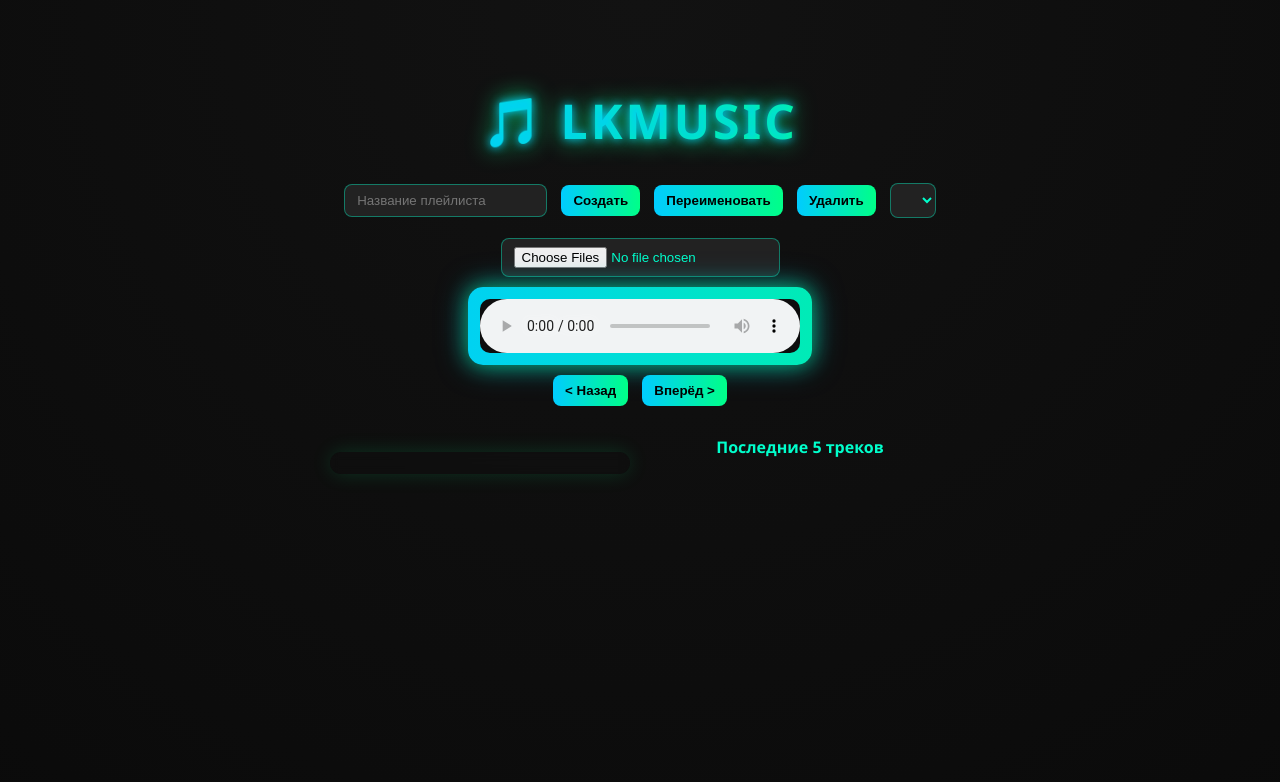
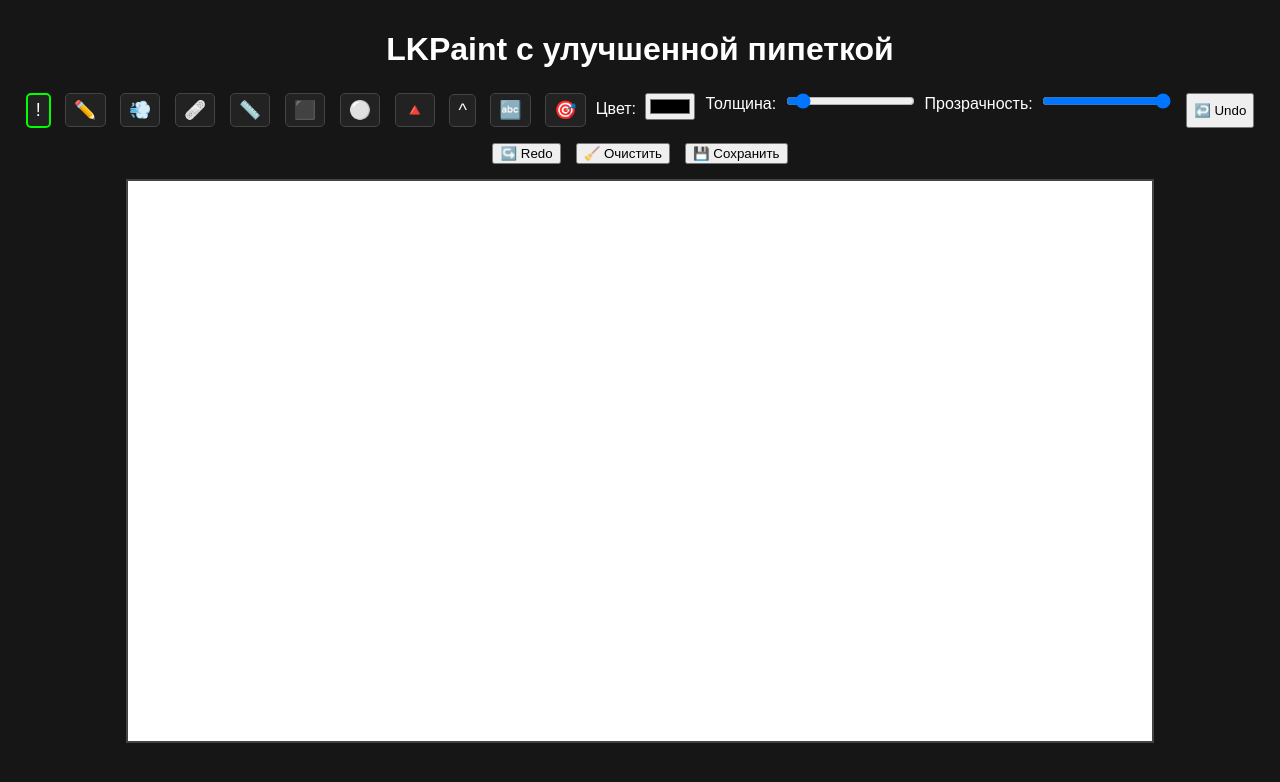
Before and after one commit to YusufAzizovich/LKMusic.com, a plain HTML site: page index.html in a window 1280 px wide. Drawn offline with Linux system fonts and the light colour scheme.

```diff
--- a/index.html
+++ b/index.html
@@ -2,230 +2,174 @@
 <html lang="ru">
 <head>
 <meta charset="UTF-8">
-<title>LKMusic с плейлистами</title>
-<link rel="icon" type="image/jpg" href="фавикон.jpg">
+<title>LKPaint с улучшенной пипеткой</title>
 <style>
-body {
-  font-family: 'Segoe UI', Arial, sans-serif;
-  background: radial-gradient(circle at top, #121212 0%, #0a0a0a 100%);
-  color: #fff;
-  display: flex;
-  flex-direction: column;
-  align-items: center;
-  padding: 40px 20px;
-  min-height: 100vh;
-  overflow-x: hidden;
+body { background: #161616; color: white; font-family: Arial, sans-serif; text-align: center; margin: 0; padding: 10px; }
+h1 { margin-bottom: 20px; }
+
+.controls { display: flex; flex-wrap: wrap; justify-content: center; gap: 5px; margin-bottom: 10px; }
+.tool-group button { font-size: 18px; cursor: pointer; padding: 5px 8px; background: #222; border: 1px solid #444; color: white; border-radius: 5px; }
+.tool-group button.active { border: 2px solid #0f0; }
+input[type="color"], input[type="range"], button, select { margin: 5px; }
+canvas { background: white; border: 2px solid #444; display: block; margin: 0 auto; touch-action: none; cursor: crosshair; }
+#brushList { display: flex; flex-wrap: wrap; justify-content: center; gap: 5px; margin-top: 5px; }
+#brushList img { width: 40px; height: 40px; cursor: pointer; border: 2px solid #444; border-radius: 5px; }
+#brushList img.selected { border: 2px solid #0f0; }
+
+#magnifier {
+    position: absolute;
+    width: 120px;
+    height: 120px;
+    border: 2px solid #0f0;
+    border-radius: 50%;
+    pointer-events: none;
+    display: none;
+    z-index: 9999;
+    background: #111;
 }
-h2 {
-  font-size: 48px;
-  margin-bottom: 20px;
-  text-transform: uppercase;
-  letter-spacing: 3px;
-  font-weight: 800;
-  background: linear-gradient(90deg, #00ccff, #00ff88);
-  -webkit-background-clip: text;
-  -webkit-text-fill-color: transparent;
-  text-shadow: 0 0 10px rgba(0,255,136,0.5), 0 0 25px rgba(0,204,255,0.4);
-  animation: glowShift 6s ease-in-out infinite alternate;
+#magnifier span {
+    position: absolute;
+    bottom: 2px;
+    left: 2px;
+    color: white;
+    font-size: 12px;
+    background: rgba(0,0,0,0.5);
+    padding: 2px 4px;
+    border-radius: 3px;
 }
-@keyframes glowShift {
-  from { text-shadow: 0 0 10px #00ff88, 0 0 25px #00ccff; }
-  to   { text-shadow: 0 0 10px #00ccff, 0 0 25px #00ff88; }
-}
-input[type="file"], input[type="text"], select, button {
-  margin: 10px 5px;
-  padding: 8px 12px;
-  border-radius: 8px;
-  border: 1px solid #00ffcc66;
-  background: #222;
-  color: #00ffcc;
-  cursor: pointer;
-  transition: 0.3s;
-}
-input[type="file"]:hover, input[type="text"]:hover, select:hover, button:hover {
-  background: #00ff8833;
-}
-.player-box {
-  padding: 12px;
-  border-radius: 15px;
-  background: linear-gradient(270deg, #00ccff, #00ff88, #00ccff);
-  background-size: 400% 400%;
-  animation: gradientMove 6s ease infinite;
-  box-shadow: 0 0 20px rgba(0,255,136,0.5), 0 0 30px rgba(0,204,255,0.5);
-}
-audio {
-  display: block;
-  width: 320px;
-  border-radius: 10px;
-  background: #0d0d0d;
-}
-@keyframes gradientMove {
-  0% { background-position: 0% 50%; }
-  50% { background-position: 100% 50%; }
-  100% { background-position: 0% 50%; }
-}
-button { background: linear-gradient(90deg, #00ccff, #00ff88); color: #000; font-weight: bold; border: none; cursor: pointer; }
-button:hover { transform: scale(1.07); } button:active { transform: scale(0.96); }
-.playlist-container { display: flex; gap: 20px; margin-top: 20px; flex-wrap: wrap; }
-#playlist, #historyList { list-style: none; padding: 0; width: 300px; border-radius: 12px; overflow: hidden; box-shadow: 0 0 20px rgba(0,255,136,0.15); backdrop-filter: blur(5px); }
-#playlist li, #historyList li { padding: 10px 12px; cursor: pointer; display: flex; justify-content: space-between; align-items: center; background: rgba(40, 40, 40, 0.7); border-bottom: 1px solid #00ff8844; transition: background 0.25s, transform 0.15s; }
-#playlist li:hover, #historyList li:hover { background: rgba(0, 255, 136, 0.15); transform: translateX(4px); }
-#playlist li.active { background: linear-gradient(90deg, rgba(0,204,255,0.3), rgba(0,255,136,0.3)); }
-.delete-btn { background: #ff3b3b; border: none; color: #fff; cursor: pointer; border-radius: 5px; padding: 4px 7px; }
-.delete-btn:hover { background: #ff6666; }
-#historyList li { justify-content: flex-start; }
-.history-title { text-align: center; font-weight: bold; margin-bottom: 5px; color: #00ffcc; }
 </style>
 </head>
 <body>
 
-<h2>🎵 LKMusic</h2>
+<h1>LKPaint с улучшенной пипеткой</h1>
 
-<div>
-  <input type="text" id="newPlaylistName" placeholder="Название плейлиста">
-  <button id="createPlaylistBtn">Создать</button>
-  <button id="renamePlaylistBtn">Переименовать</button>
-  <button id="deletePlaylistBtn">Удалить</button>
-  <select id="playlistSelector"></select>
+<div class="controls">
+    <div class="tool-group">
+        <button data-tool="brush" class="tool active">!</button>
+        <button data-tool="pencil" class="tool">✏️</button>
+        <button data-tool="spray" class="tool">💨</button>
+        <button data-tool="eraser" class="tool">🩹</button>
+        <button data-tool="line" class="tool">📏</button>
+        <button data-tool="rect" class="tool">⬛</button>
+        <button data-tool="circle" class="tool">⚪</button>
+        <button data-tool="triangle" class="tool">🔺</button>
+        <button data-tool="fill" class="tool">^</button>
+        <button data-tool="text" class="tool">🔤</button>
+        <button data-tool="eyedropper" class="tool">🎯</button>
+    </div>
+
+    <label>Цвет: <input type="color" id="colorPicker" value="#000000"></label>
+    <label>Толщина: <input type="range" id="sizePicker" min="1" max="50" value="5"></label>
+    <label>Прозрачность: <input type="range" id="opacityPicker" min="0" max="1" step="0.05" value="1"></label>
+    <button id="undoBtn">↩️ Undo</button>
+    <button id="redoBtn">↪️ Redo</button>
+    <button id="clearBtn">🧹 Очистить</button>
+    <button id="saveBtn">💾 Сохранить</button>
 </div>
 
-<input type="file" id="fileInput" accept="audio/*" multiple>
-<div class="player-box">
-  <audio id="audioPlayer" controls></audio>
-</div>
-<div>
-  <button id="prevBtn">< Назад</button>
-  <button id="nextBtn">Вперёд ></button>
-</div>
-
-<div class="playlist-container">
-  <ul id="playlist"></ul>
-  <div>
-    <div class="history-title">Последние 5 треков</div>
-    <ul id="historyList"></ul>
-  </div>
-</div>
+<div id="brushList"></div>
+<canvas id="paintCanvas"></canvas>
+<canvas id="magnifier"><span id="magnifierColor"></span></canvas>
 
 <script>
-const fileInput = document.getElementById('fileInput');
-const audioPlayer = document.getElementById('audioPlayer');
-const playlistEl = document.getElementById('playlist');
-const prevBtn = document.getElementById('prevBtn');
-const nextBtn = document.getElementById('nextBtn');
-const historyEl = document.getElementById('historyList');
+const canvas = document.getElementById('paintCanvas');
+const ctx = canvas.getContext('2d');
+const magnifier = document.getElementById('magnifier');
+const magnifierColor = document.getElementById('magnifierColor');
 
-const newPlaylistName = document.getElementById('newPlaylistName');
-const createPlaylistBtn = document.getElementById('createPlaylistBtn');
-const renamePlaylistBtn = document.getElementById('renamePlaylistBtn');
-const deletePlaylistBtn = document.getElementById('deletePlaylistBtn');
-const playlistSelector = document.getElementById('playlistSelector');
+let currentTool='brush', drawing=false;
+let startX, startY, brushOpacity=1;
 
-let db, playlists = [], currentPlaylistId = null, playlist = [], currentIndex = 0, history = [];
+// --- Настройка размеров ---
+function setCanvasSize(){
+    const w=window.innerWidth*0.8;
+    const h=window.innerHeight*0.7;
+    canvas.width=w; canvas.height=h;
+}
+setCanvasSize();
+window.addEventListener('resize', setCanvasSize);
 
-const request = indexedDB.open('offlineMusicDB', 4);
-request.onupgradeneeded = (e) => {
-  db = e.target.result;
-  if(!db.objectStoreNames.contains('playlists')) {
-    const store = db.createObjectStore('playlists', { keyPath: 'id', autoIncrement: true });
-    store.createIndex('name', 'name', { unique: true });
-  }
-  if(!db.objectStoreNames.contains('history')) db.createObjectStore('history', { keyPath: 'id', autoIncrement: true });
-};
-request.onsuccess = (e) => { db = e.target.result; loadPlaylists(); loadHistory(); };
-request.onerror = (e) => console.error('IndexedDB error:', e.target.errorCode);
+// --- Панель инструментов ---
+const colorPicker = document.getElementById('colorPicker');
+const sizePicker = document.getElementById('sizePicker');
+const opacityPicker = document.getElementById('opacityPicker');
+const undoBtn = document.getElementById('undoBtn');
+const redoBtn = document.getElementById('redoBtn');
+const clearBtn = document.getElementById('clearBtn');
+const saveBtn = document.getElementById('saveBtn');
 
-createPlaylistBtn.addEventListener('click', () => {
-  const name = newPlaylistName.value.trim(); if(!name) return alert('Введите название плейлиста');
-  db.transaction(['playlists'], 'readwrite').objectStore('playlists').add({ name, tracks: [] }).onsuccess = () => { newPlaylistName.value=''; loadPlaylists(); };
+document.querySelectorAll('.tool-group button').forEach(btn=>{
+    btn.addEventListener('click', ()=>{
+        document.querySelectorAll('.tool-group button').forEach(b=>b.classList.remove('active'));
+        btn.classList.add('active');
+        currentTool=btn.dataset.tool;
+    });
 });
 
-renamePlaylistBtn.addEventListener('click', () => {
-  if(currentPlaylistId === null) return;
-  const name = newPlaylistName.value.trim(); if(!name) return alert('Введите новое имя');
-  const tx = db.transaction(['playlists'], 'readwrite');
-  const store = tx.objectStore('playlists');
-  store.get(currentPlaylistId).onsuccess = e => { const pl = e.target.result; pl.name = name; store.put(pl); loadPlaylists(); };
+opacityPicker.addEventListener('input', e=>brushOpacity=parseFloat(e.target.value));
+
+// --- Координаты ---
+function getPos(e){
+    if(e.touches){ const rect=canvas.getBoundingClientRect(); return {x:e.touches[0].clientX-rect.left, y:e.touches[0].clientY-rect.top}; }
+    else return {x:e.offsetX, y:e.offsetY};
+}
+
+// --- Рисование ---
+canvas.addEventListener('mousedown', e=>{
+    const pos=getPos(e); startX=pos.x; startY=pos.y;
+    if(currentTool==='eyedropper'){ showMagnifier(pos.x,pos.y); return; }
+    drawing=true;
+});
+canvas.addEventListener('mouseup', e=>{
+    drawing=false; hideMagnifier();
+});
+canvas.addEventListener('mousemove', e=>{
+    const pos=getPos(e);
+    if(currentTool==='eyedropper' && drawing){ showMagnifier(pos.x,pos.y); }
+    if(!drawing) return;
+    ctx.lineCap='round';
+    ctx.lineWidth=currentTool==='pencil'?1:sizePicker.value;
+    ctx.globalAlpha=brushOpacity;
+    if(currentTool==='brush'){ ctx.lineTo(pos.x,pos.y); ctx.strokeStyle=colorPicker.value; ctx.stroke(); ctx.beginPath(); ctx.moveTo(pos.x,pos.y); }
 });
 
-deletePlaylistBtn.addEventListener('click', () => {
-  if(currentPlaylistId === null) return;
-  if(!confirm('Удалить плейлист?')) return;
-  const tx = db.transaction(['playlists'], 'readwrite');
-  tx.objectStore('playlists').delete(currentPlaylistId).onsuccess = () => { currentPlaylistId = null; loadPlaylists(); playlistEl.innerHTML=''; audioPlayer.src=''; };
-});
+// --- Очистка и сохранение ---
+clearBtn.addEventListener('click', ()=>ctx.clearRect(0,0,canvas.width,canvas.height));
+saveBtn.addEventListener('click', ()=>{ const link=document.createElement('a'); link.download='painting.png'; link.href=canvas.toDataURL(); link.click(); });
 
-function loadPlaylists() {
-  db.transaction(['playlists'], 'readonly').objectStore('playlists').getAll().onsuccess = e => {
-    playlists = e.target.result;
-    playlistSelector.innerHTML = '';
-    playlists.forEach(pl => { const option = document.createElement('option'); option.value=pl.id; option.textContent=pl.name; playlistSelector.appendChild(option); });
-    if(playlists.length && currentPlaylistId === null) { currentPlaylistId = playlists[0].id; loadPlaylistTracks(currentPlaylistId); }
-    if(currentPlaylistId) playlistSelector.value=currentPlaylistId;
-  };
+// --- Лупа для пипетки ---
+const magnifierSize=120, magnification=10;
+function showMagnifier(x,y){
+    magnifier.style.display='block';
+    magnifier.style.left = (x+20)+'px';
+    magnifier.style.top = (y+20)+'px';
+    const halfSize = magnifierSize/(2*magnification);
+    const sx = Math.max(0, Math.min(canvas.width-2*halfSize, x-halfSize));
+    const sy = Math.max(0, Math.min(canvas.height-2*halfSize, y-halfSize));
+    const mCtx = magnifier.getContext('2d');
+    mCtx.clearRect(0,0,magnifierSize,magnifierSize);
+    mCtx.imageSmoothingEnabled=false;
+    mCtx.drawImage(canvas,sx,sy,2*halfSize,2*halfSize,0,0,magnifierSize,magnifierSize);
+    mCtx.strokeStyle='red';
+    mCtx.lineWidth=1;
+    mCtx.beginPath();
+    mCtx.moveTo(magnifierSize/2,0); mCtx.lineTo(magnifierSize/2,magnifierSize);
+    mCtx.moveTo(0,magnifierSize/2); mCtx.lineTo(magnifierSize,magnifierSize/2);
+    mCtx.stroke();
+    const centerData = ctx.getImageData(x,y,1,1).data;
+    magnifierColor.textContent = `#${((1<<24)+(centerData[0]<<16)+(centerData[1]<<8)+centerData[2]).toString(16).slice(1)} rgb(${centerData[0]},${centerData[1]},${centerData[2]})`;
 }
 
-playlistSelector.addEventListener('change', () => { currentPlaylistId = Number(playlistSelector.value); loadPlaylistTracks(currentPlaylistId); });
+function hideMagnifier(){ magnifier.style.display='none'; }
 
-function loadPlaylistTracks(id) {
-  db.transaction(['playlists'], 'readonly').objectStore('playlists').get(id).onsuccess = e => {
-    const pl = e.target.result;
-    playlist = pl.tracks.map(t => ({ ...t, url: URL.createObjectURL(t.blob) }));
-    currentIndex=0; renderPlaylist(); if(playlist.length) playTrack();
-  };
-}
+// Выбор цвета при клике пипеткой
+canvas.addEventListener('mousedown', e=>{
+    if(currentTool!=='eyedropper') return;
+    const pos=getPos(e);
+    const data=ctx.getImageData(pos.x,pos.y,1,1).data;
+    colorPicker.value = '#' + ((1 << 24) + (data[0]<<16) + (data[1]<<8) + data[2]).toString(16).slice(1);
+});
+</script>
 
-function savePlaylistTracks() {
-  if(currentPlaylistId===null) return;
-  db.transaction(['playlists'], 'readwrite').objectStore('playlists').get(currentPlaylistId).onsuccess = e => {
-    const pl = e.target.result; pl.tracks = playlist.map(t => ({ name: t.name, blob: t.blob })); e.target.result && db.transaction(['playlists'], 'readwrite').objectStore('playlists').put(pl);
-  };
-}
-
-fileInput.addEventListener('change', function() {
-  const files = Array.from(this.files); if(!files.length) return;
-  files.forEach(file => playlist.push({ name: file.name, blob: file, url: URL.createObjectURL(file) }));
-  savePlaylistTracks(); renderPlaylist(); if(currentIndex===0) playTrack();
-});
-
-function renderPlaylist() {
-  playlistEl.innerHTML = '';
-  playlist.forEach((track,index) => {
-    const li=document.createElement('li');
-    const span=document.createElement('span'); span.textContent=track.name; span.style.flex='1';
-    span.addEventListener('click',()=>{ currentIndex=index; playTrack(); });
-    const del=document.createElement('button'); del.textContent='✕'; del.className='delete-btn';
-    del.addEventListener('click',e=>{ e.stopPropagation(); playlist.splice(index,1); savePlaylistTracks(); currentIndex=Math.min(currentIndex,playlist.length-1); renderPlaylist(); if(playlist.length) playTrack(); else audioPlayer.src=''; });
-    li.appendChild(span); li.appendChild(del); if(index===currentIndex) li.classList.add('active'); playlistEl.appendChild(li);
-  });
-}
-
-function loadHistory() {
-  db.transaction(['history'], 'readonly').objectStore('history').getAll().onsuccess = e => { history=e.target.result.slice(-5).reverse(); renderHistory(); };
-}
-
-function saveHistoryTrack(track) {
-  db.transaction(['history'], 'readwrite').objectStore('history').add({ name: track.name, blob: track.blob });
-}
-
-function renderHistory() {
-  historyEl.innerHTML=''; history.forEach(track => {
-    const li=document.createElement('li'); li.innerHTML='🎵 <span style="flex:1">'+track.name+'</span>';
-    li.addEventListener('click',()=>{ const idx=playlist.findIndex(t=>t.name===track.name); if(idx!==-1){ currentIndex=idx; playTrack(); } });
-    historyEl.appendChild(li);
-  });
-}
-
-function playTrack() {
-  if(!playlist.length) return; const track=playlist[currentIndex]; audioPlayer.src=track.url; audioPlayer.play(); renderPlaylist(); updateHistory(track);
-}
-
-function updateHistory(track) {
-  history = history.filter(t=>t.name!==track.name); history.unshift(track); if(history.length>5) history.pop(); renderHistory(); saveHistoryTrack(track);
-}
-
-prevBtn.addEventListener('click',()=>{ if(!playlist.length) return; currentIndex=(currentIndex-1+playlist.length)%playlist.length; playTrack(); });
-nextBtn.addEventListener('click',()=>{ if(!playlist.length) return; currentIndex=(currentIndex+1)%playlist.length; playTrack(); });
-audioPlayer.addEventListener('ended',()=>{ currentIndex=(currentIndex+1)%playlist.length; playTrack(); });
-</script>
 </body>
 </html>
--- a/style.css
+++ b/style.css
@@ -0,0 +1,49 @@
+body {
+    background: #161616;
+    color: white;
+    font-family: Arial, sans-serif;
+    text-align: center;
+    margin: 0;
+    padding: 10px;
+}
+h1 { margin-bottom: 20px; }
+
+.controls {
+    display: flex;
+    flex-wrap: wrap;
+    justify-content: center;
+    gap: 5px;
+    margin-bottom: 10px;
+}
+
+.tool-group button {
+    font-size: 18px;
+    cursor: pointer;
+    padding: 5px 8px;
+    background: #222;
+    border: 1px solid #444;
+    color: white;
+    border-radius: 5px;
+}
+
+.tool-group button.active {
+    border: 2px solid #0f0;
+}
+
+input[type="color"], input[type="range"], button {
+    margin: 5px;
+}
+
+canvas {
+    background: white;
+    border: 2px solid #444;
+    display: block;
+    margin: 0 auto;
+    touch-action: none;
+    cursor: crosshair;
+}
+
+@media (max-width: 768px) {
+    .tool-group button { font-size: 16px; padding: 4px 6px; }
+    input[type="color"], input[type="range"], button { margin: 3px; font-size: 14px; }
+}
```
Also changed, not shown: LK.js (added, +178 -0 lines), f1.avif (added), f1.png (added), 1 other file.
